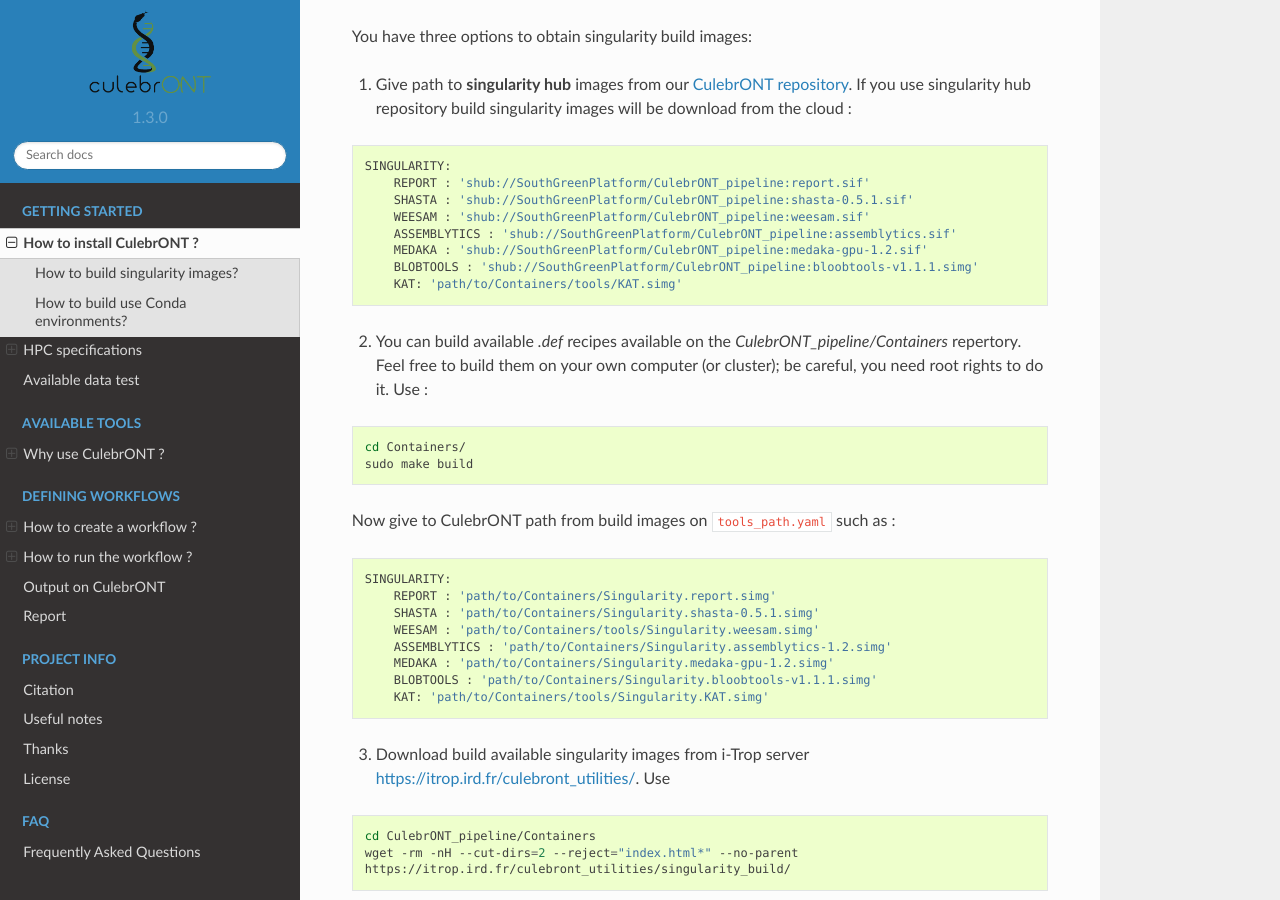
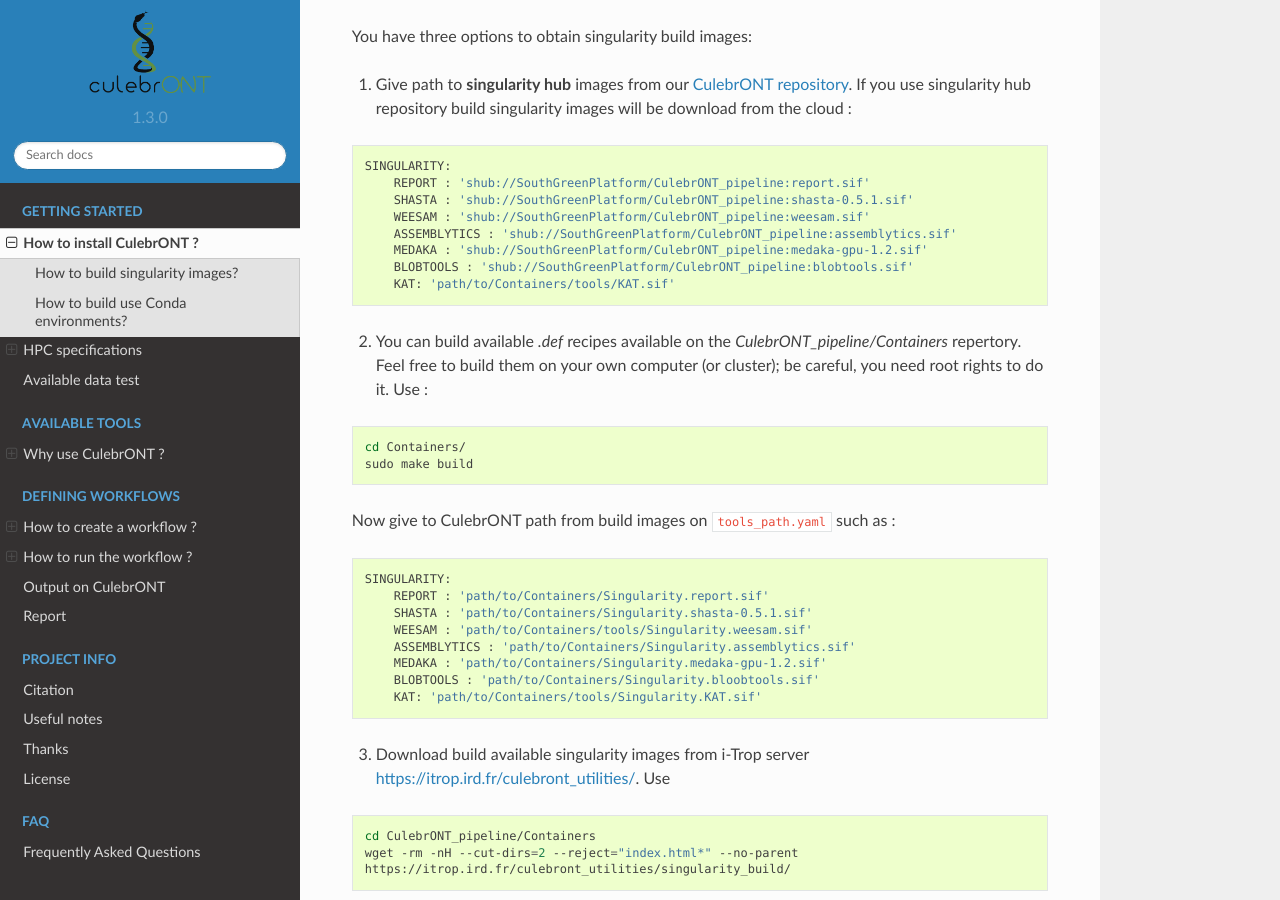
Before and after one commit to SouthGreenPlatform/culebrONT, a Sphinx documentation site: the page built from docs/source/START.rst, in a window 1280 px wide and 900 px high, scrolled down 491 px. Built offline with Sphinx 7.4.7 and the Read the Docs theme 2.0.0, drawn with Linux system fonts in a browser that asks for light colours.

Commit message:
simg typo

```diff
--- a/docs/source/START.rst
+++ b/docs/source/START.rst
@@ -27,8 +27,8 @@ You have three options to obtain singularity build images:
         WEESAM : 'shub://SouthGreenPlatform/CulebrONT_pipeline:weesam.sif'
         ASSEMBLYTICS : 'shub://SouthGreenPlatform/CulebrONT_pipeline:assemblytics.sif'
         MEDAKA : 'shub://SouthGreenPlatform/CulebrONT_pipeline:medaka-gpu-1.2.sif'
-        BLOBTOOLS : 'shub://SouthGreenPlatform/CulebrONT_pipeline:bloobtools-v1.1.1.simg'
-        KAT: 'path/to/Containers/tools/KAT.simg'
+        BLOBTOOLS : 'shub://SouthGreenPlatform/CulebrONT_pipeline:blobtools.sif'
+        KAT: 'path/to/Containers/tools/KAT.sif'
 
 2. You can build available *.def* recipes available on the *CulebrONT_pipeline/Containers* repertory. Feel free to build them on your own computer (or cluster); be careful, you need root rights to do it. Use :
 
@@ -42,13 +42,13 @@ Now give to CulebrONT path from build images on ``tools_path.yaml`` such as :
 .. code-block:: bash
 
     SINGULARITY:
-        REPORT : 'path/to/Containers/Singularity.report.simg'
-        SHASTA : 'path/to/Containers/Singularity.shasta-0.5.1.simg'
-        WEESAM : 'path/to/Containers/tools/Singularity.weesam.simg'
-        ASSEMBLYTICS : 'path/to/Containers/Singularity.assemblytics-1.2.simg'
-        MEDAKA : 'path/to/Containers/Singularity.medaka-gpu-1.2.simg'
-        BLOBTOOLS : 'path/to/Containers/Singularity.bloobtools-v1.1.1.simg'
-        KAT: 'path/to/Containers/tools/Singularity.KAT.simg'
+        REPORT : 'path/to/Containers/Singularity.report.sif'
+        SHASTA : 'path/to/Containers/Singularity.shasta-0.5.1.sif'
+        WEESAM : 'path/to/Containers/tools/Singularity.weesam.sif'
+        ASSEMBLYTICS : 'path/to/Containers/Singularity.assemblytics.sif'
+        MEDAKA : 'path/to/Containers/Singularity.medaka-gpu-1.2.sif'
+        BLOBTOOLS : 'path/to/Containers/Singularity.bloobtools.sif'
+        KAT: 'path/to/Containers/tools/Singularity.KAT.sif'
 
 
 3. Download build available singularity images from i-Trop server https://itrop.ird.fr/culebront_utilities/. Use
```
